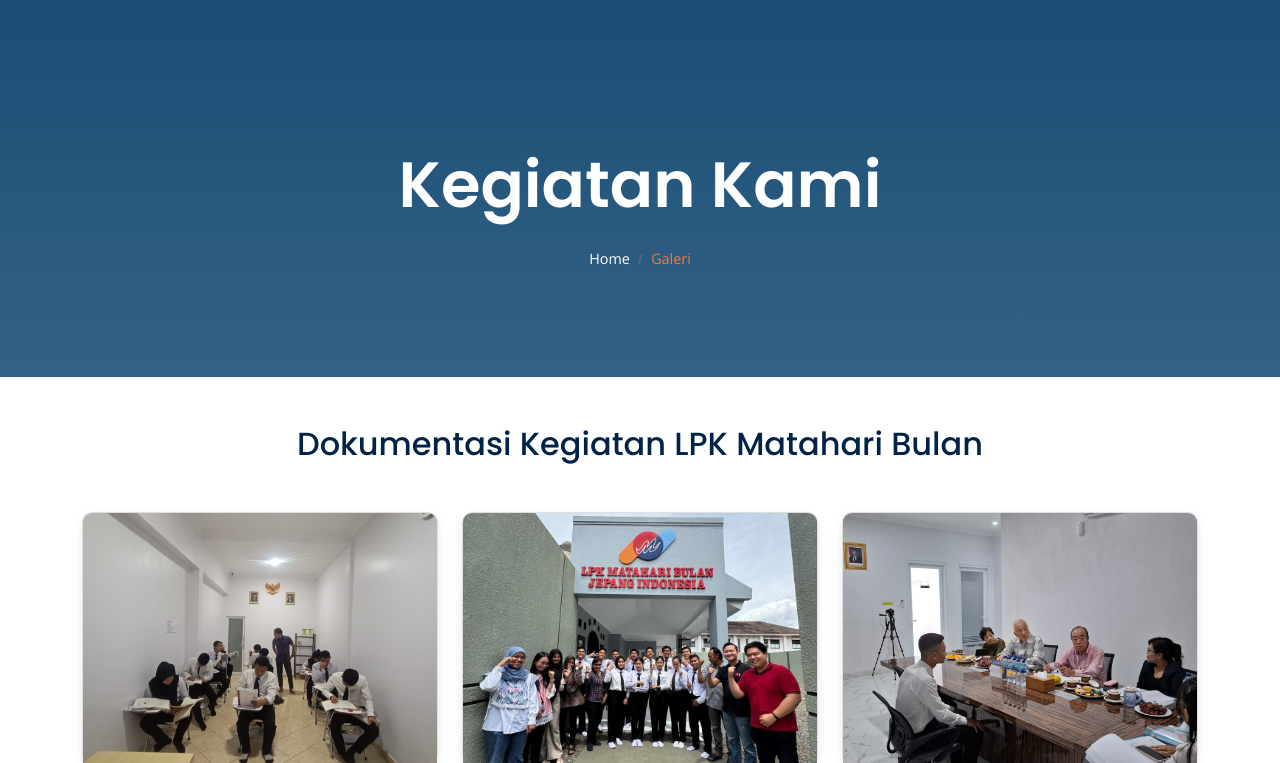
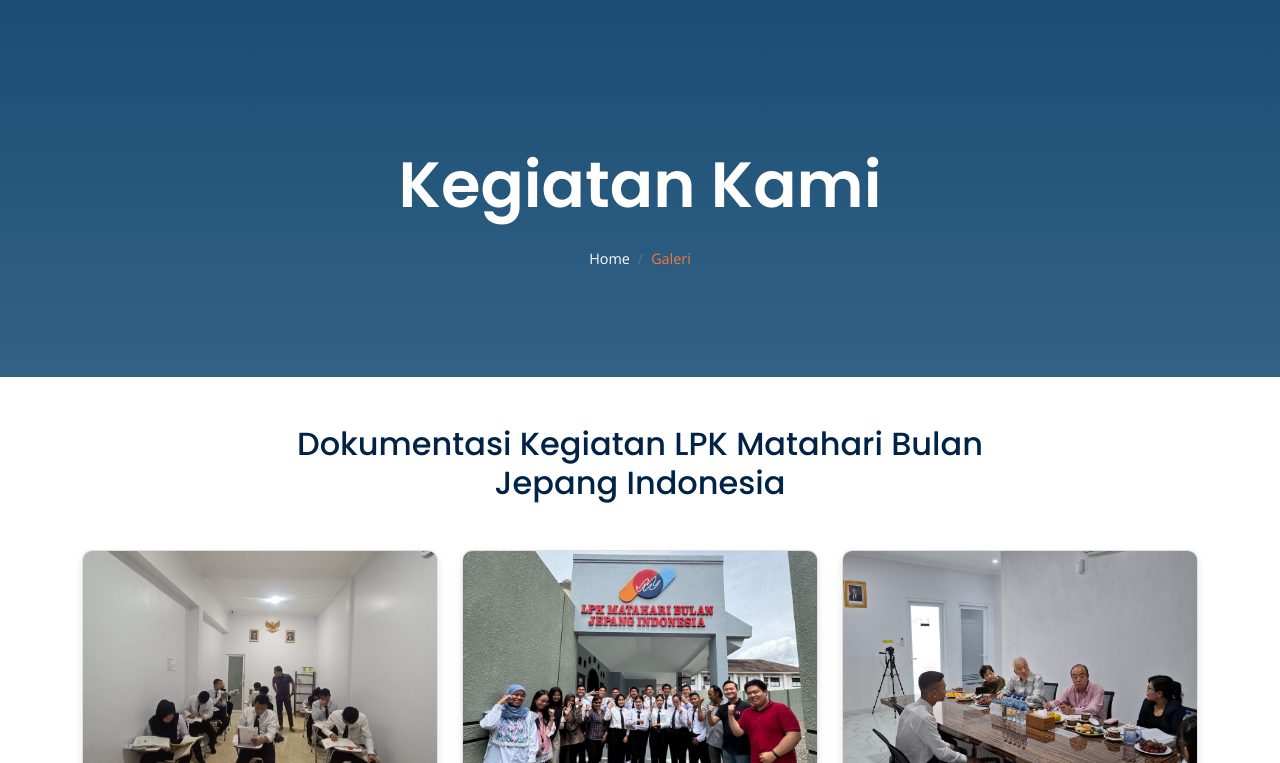
Before and after one commit to nasiikhunamin/mbj-web, a Laravel app: page /komunitas/galeri in a window 1280 px wide. Shown: the part 101-864 px from the top of the page. Run offline with Laravel 10, Linux system fonts and the light colour scheme; some libraries are stand-ins or nearby versions.

Commit message:
fix title

```diff
--- a/resources/views/pages/komunitas/galeri.blade.php
+++ b/resources/views/pages/komunitas/galeri.blade.php
@@ -17,7 +17,7 @@
 <div class="container-fluid py-5">
     <div class="container">
         <div class="text-center mx-auto mb-5" style="max-width: 700px;">
-            <h2 class="display-7 mb-4">Dokumentasi Kegiatan LPK Matahari Bulan</h2>
+            <h2 class="display-7 mb-4">Dokumentasi Kegiatan LPK Matahari Bulan Jepang Indonesia</h2>
         </div>
 
         <div class="row g-4">
```
